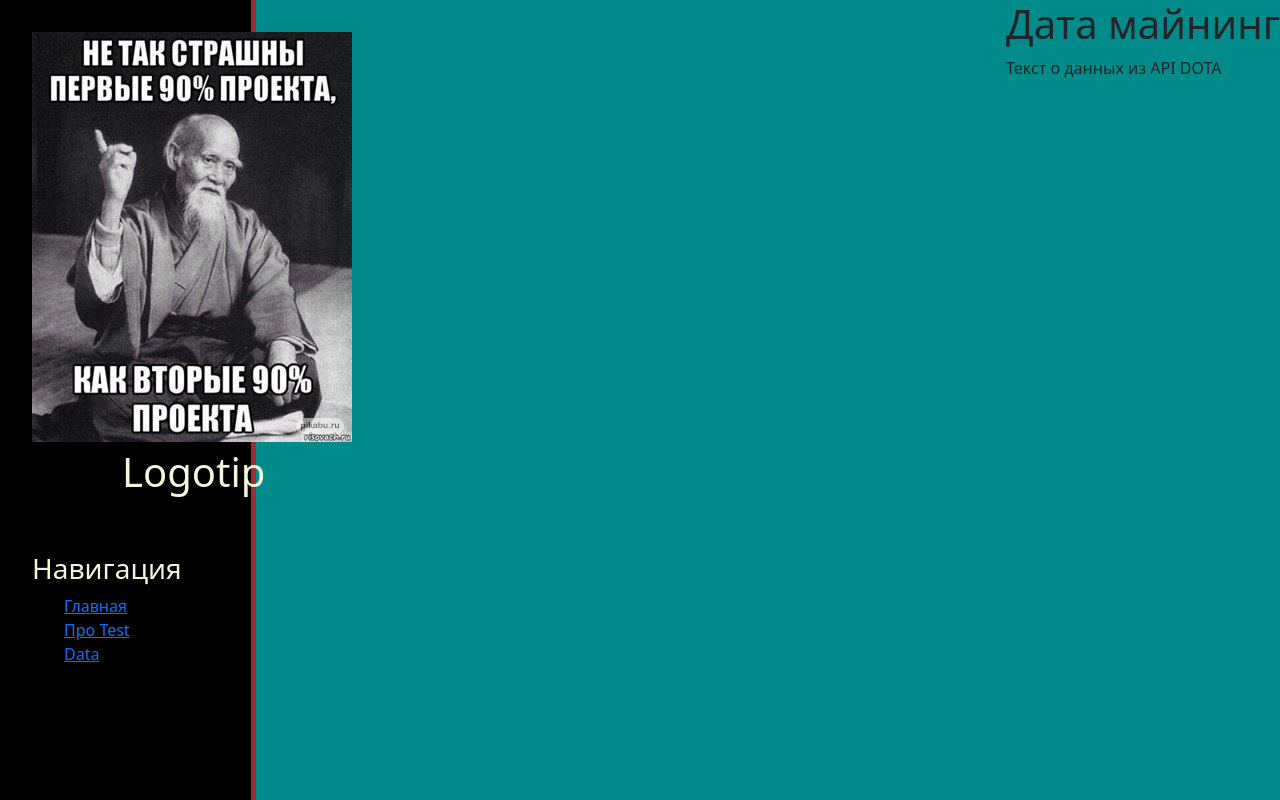
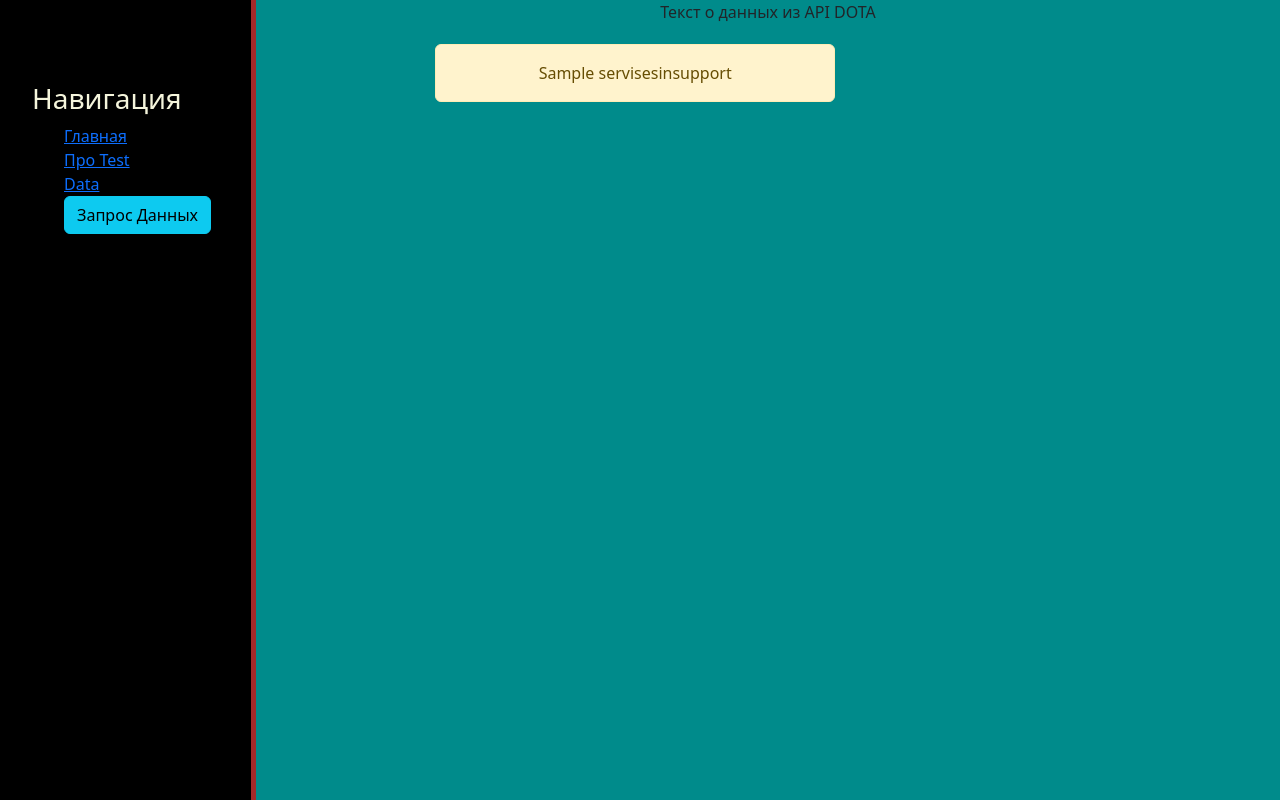
Before and after one commit to minashvili/-Data_Mining_in_Dota2, a Django app: page /datamimig/ in a window 1280 px wide. Run offline with Django 4.2, Linux system fonts and the light colour scheme; tables that the repository leaves empty hold one stand-in row (values such as "Sample post").

Commit message:
Занимался Формой для добавления записей в БД Часть 1

```diff
--- a/django/datamining/admin.py
+++ b/django/datamining/admin.py
@@ -1,6 +1,8 @@
 from django.contrib import admin
 from .models import Dota_item_name
 from .models import ServisesInSupport
+from .models import TableForForm
+
 # Register your models here.
 
 @admin.register(ServisesInSupport)
@@ -9,4 +11,4 @@ class ServisesInSupportAdmin(admin.ModelAdmin):
 
 
 admin.site.register(Dota_item_name)
-#admin.site.register(ServisesInSupport)
+admin.site.register(TableForForm)
--- /dev/null
+++ b/django/datamining/forms.py
@@ -0,0 +1,2 @@
+
+#создать модель данных для ввода из формы
--- a/django/datamining/models.py
+++ b/django/datamining/models.py
@@ -19,3 +19,10 @@ class ServisesInSupport(models.Model):
 
     def __str__(self):
         return self.name
+
+class TableForForm(models.Model):
+    name = models.CharField('Название Предмета', max_length=100)
+    hero_name = models.CharField('Имя Героя', max_length=100)
+
+    def __str__(self):
+        return self.name
--- a/django/datamining/templates/datamining/datamining_home.html
+++ b/django/datamining/templates/datamining/datamining_home.html
@@ -1,11 +1,16 @@
 {% extends 'main/layout.html' %}
 
-{% block title %}{{ title }}{% endblock %}
+{% block title %}TEST{% endblock %}
 
 {% block content %}
-    <div class="features">
-        <h1>{{ title }}</h1>
+    <div class="features2">
+<!--        <h1>{{ title }}</h1>-->
         <p>Текст о данных из API DOTA</p>
+
+        {% for x in all_servises %}
+            <div class="alert alert-warning">
+                <h10>{{ x }}</h10>
+            </div>
+        {% endfor %}
     </div>
-
 {% endblock %}
--- a/django/datamining/urls.py
+++ b/django/datamining/urls.py
@@ -3,5 +3,7 @@ from . import views
 
 
 urlpatterns = [
-    path('', views.datamining_home, name='datamining_home')
+    path('', views.datamining_home, name='datamining_home'),
+    path('simple_form', views.simple_form, name='simple_form'),
+
 ]
--- a/django/datamining/views.py
+++ b/django/datamining/views.py
@@ -2,9 +2,8 @@ from django.shortcuts import render
 from .models import ServisesInSupport
 # Create your views here.
 def datamining_home(request):
-    return render(request, 'datamining/datamining_home.html', {'title':'Дата майнинг'})
+    all_servises = ServisesInSupport.objects.order_by('-appearance_time')
+    return render(request, 'datamining/datamining_home.html', {'all_servises': all_servises})
 
-def add_server_to_foreman(request):
-    data = ServisesInSupport.objects.all()
-    for item in data:
-        print(item)
+def simple_form(request):
+    return render(request, 'datamining/simple_form.html')
--- a/django/main/static/main/css/main.css
+++ b/django/main/static/main/css/main.css
@@ -41,6 +41,16 @@ aside ul li:hover, aside ul a:hover {
     transform: scale(1.05);
 }
 
-main .features {
-    float: right;
+.features {
+    float: centre;
 }
+
+.features2 {
+    text-align: center;
+}
+
+.alert-warning {
+    width: 400px;
+    margin: 20px 34%;
+    text-align: center;
+}
--- a/django/main/templates/main/layout.html
+++ b/django/main/templates/main/layout.html
@@ -14,18 +14,18 @@
 
 <body>
     <aside>
-        <img src="{% static 'main/img/image_konfusi.png'%}" alt="Мудрость">
-        <span class="logo">Logotip</span>
+<!--        <img src="{% static 'main/img/image_konfusi.png'%}" alt="Мудрость">-->
+<!--        <span class="logo">Logotip</span>-->
         <h3>Навигация</h3>
         <ul>
             <a href="{% url 'home' %}"><li>Главная</li></a>
             <a href="{% url 'test' %}"><li>Про Test</li></a>
             <a href="{% url 'datamining_home' %}"><li>Data</li></a>
+            <a href="{% url 'simple_form' %}"><li><button class="btn btn-info"><i class="fas fa-plus-circle"></i>Запрос Данных</button></li></a>
         </ul>
     </aside>
     <main>
             {% block content %}{% endblock %}
     </main>
 </body>
-
 </html>
```
Also changed, not shown: django/datamining/templates/datamining/simple_form.html (added, +16 -0 lines), django/datamining/migrations/0005_tableforform.py (added).
